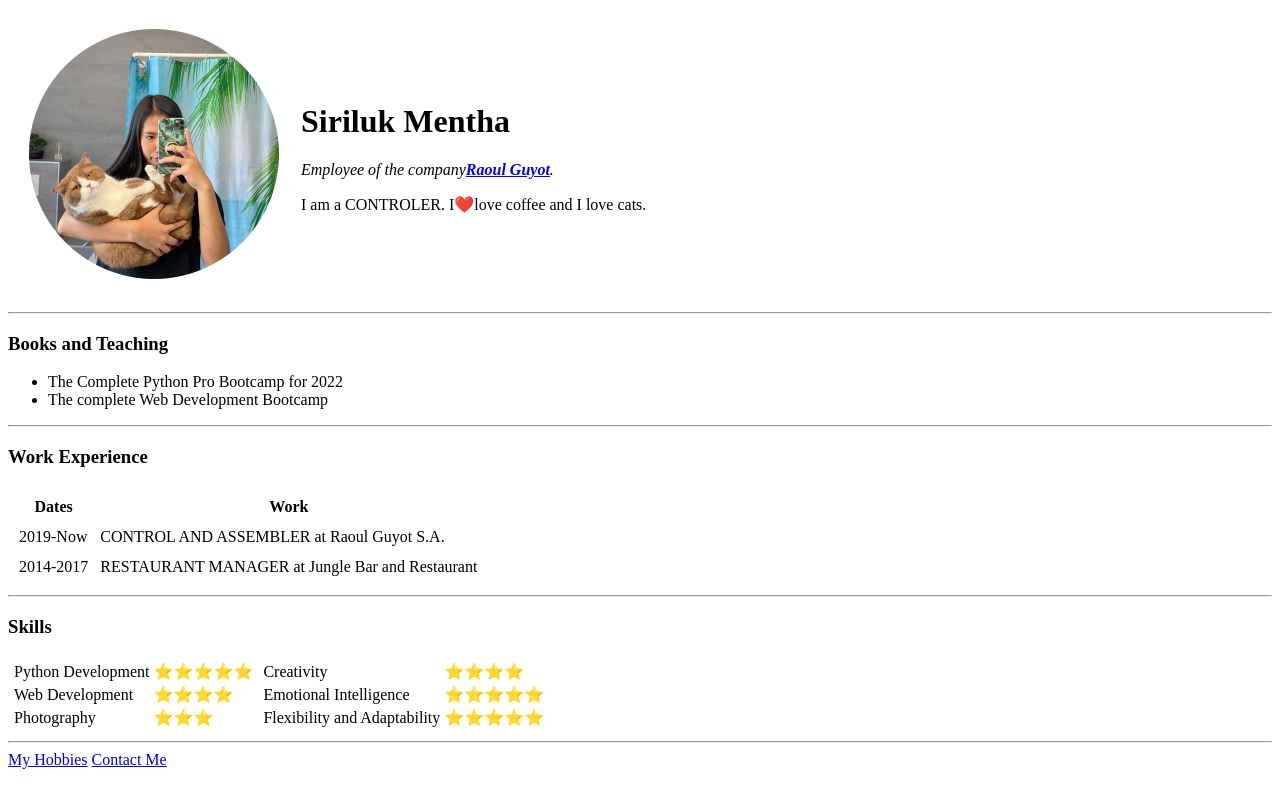
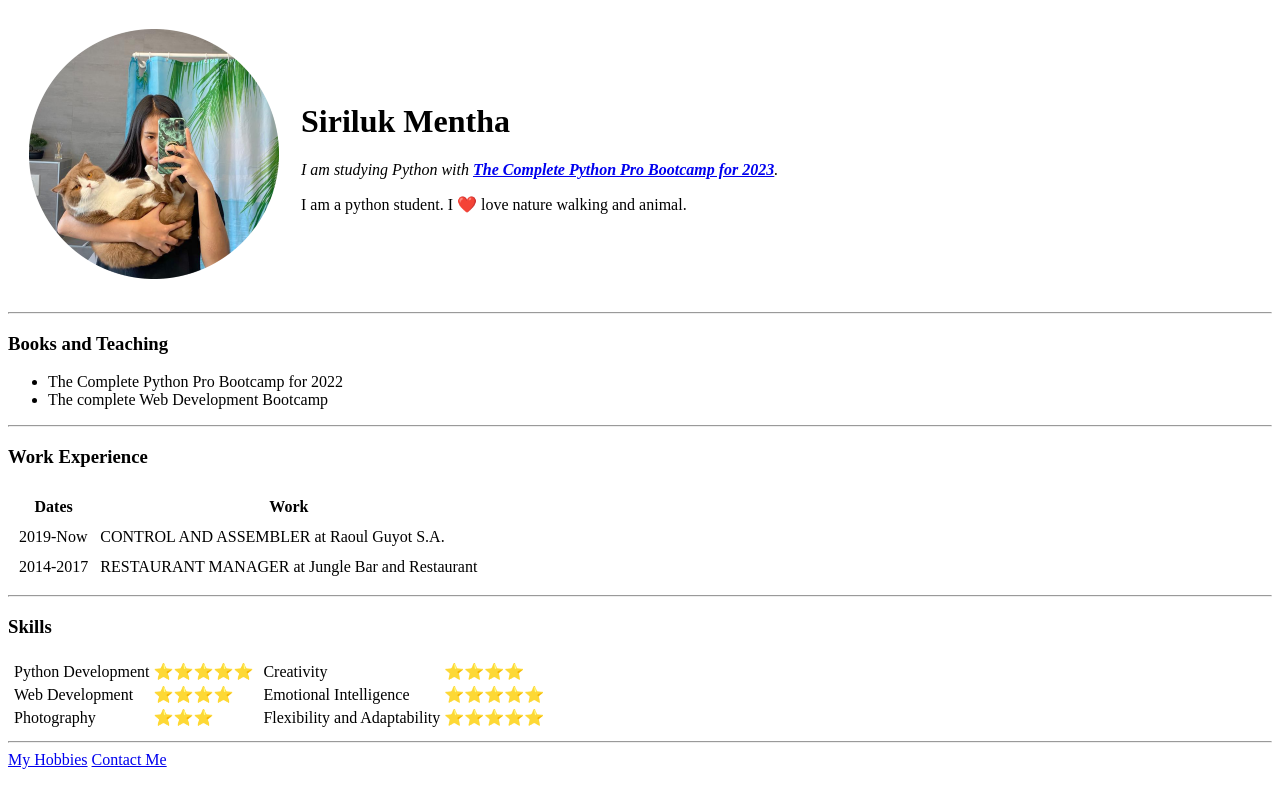
Before and after one commit to TualekMentha/cv, a plain HTML site: page index.html in a window 1280 px wide. Drawn offline with Linux system fonts and the light colour scheme.

Commit message:
Update index.html

```diff
--- a/index.html
+++ b/index.html
@@ -10,8 +10,8 @@
       <tr>
         <td><img src="image/siriluk1.png" alt="siriluk profile picture"></td>
         <td><h1>Siriluk Mentha</h1>
-        <p><em>Employee of the company<strong><a href="http://www.raoulguyot.ch/">Raoul Guyot</a></strong>.</em></p>
-        <p>I am a CONTROLER. I❤️love coffee and I love cats. </p></td>
+        <p><em>I am studying Python with <strong><a href="https://www.udemy.com/course/100-days-of-code/">The Complete Python Pro Bootcamp for 2023</a></strong>.</em></p>
+        <p>I am a python student. I ❤️ love nature walking and animal. </p></td>
       </tr>
     </table>
 
```
